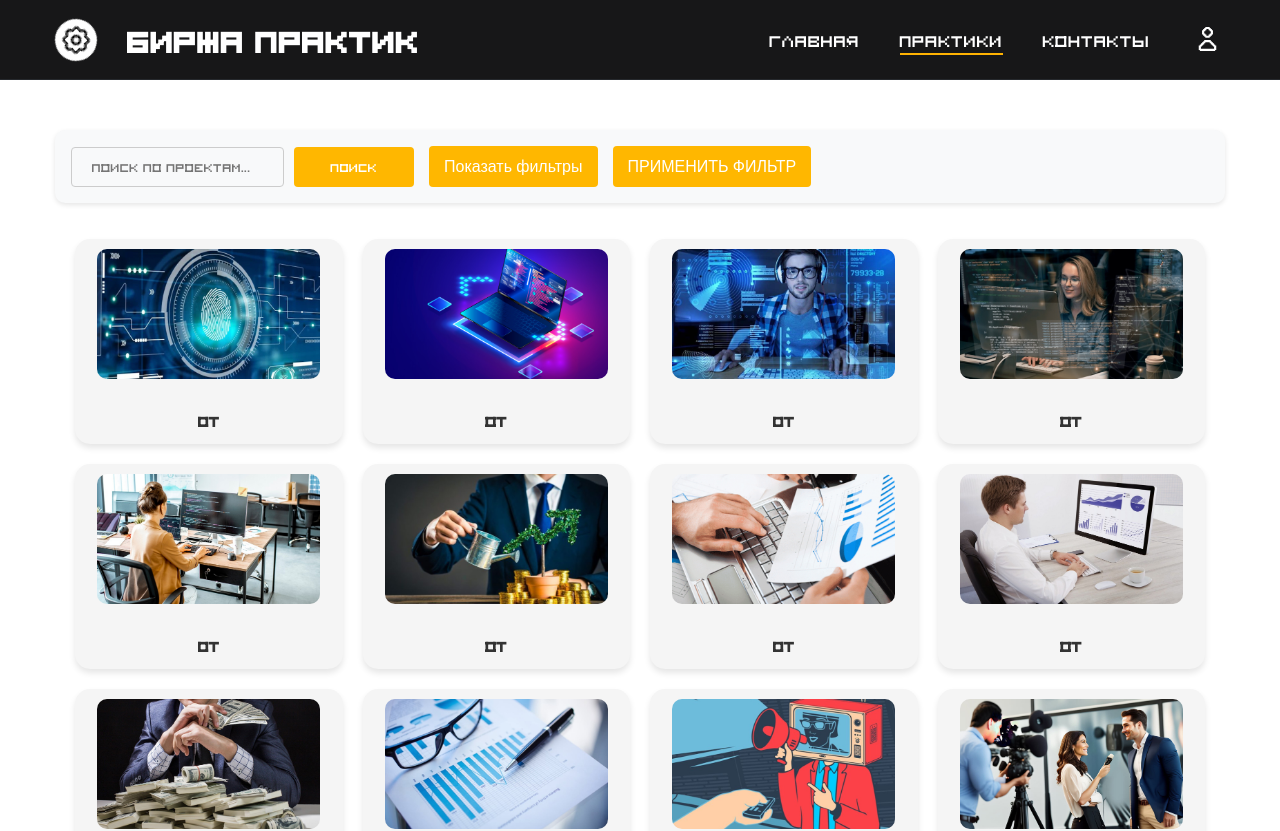
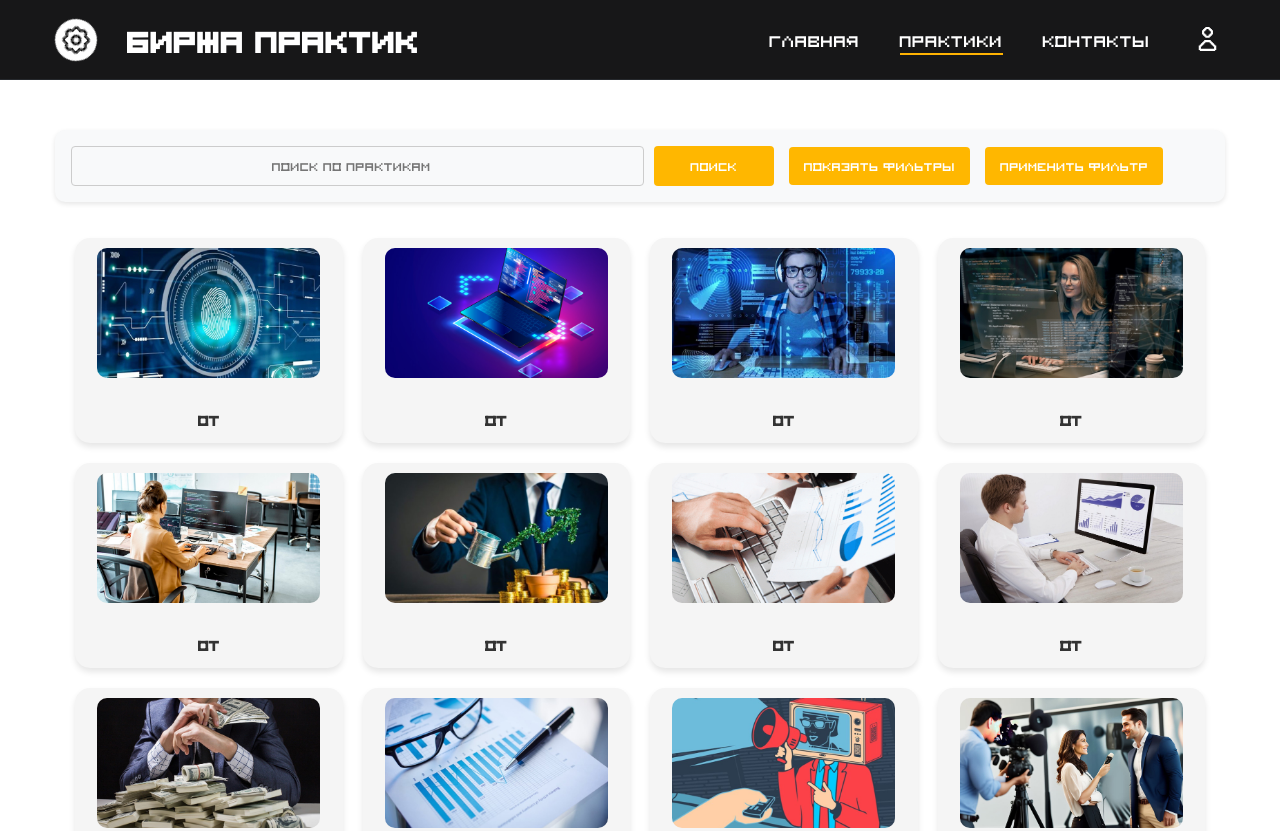
Before and after one commit to m3kskssssssss/web-uralsky-pelmeni, a React (Create React App) app: page /projects in a window 1280 px wide. Shown: the top 831 px of the page. Built offline with nearby package versions, Linux system fonts and the light colour scheme; no server answers.

Commit message:
MAX DEBUG FILTERS

```diff
--- a/src/pages/Filters.css
+++ b/src/pages/Filters.css
@@ -5,6 +5,7 @@
 
     box-shadow: 0 2px 5px rgba(0, 0, 0, 0.1); /* Тень для эффекта */
     margin-bottom: 1rem; /* Отступ снизу */
+    font-family: '8bit', sans-serif;
 }
 
 .filter-options {
@@ -22,3 +23,11 @@ select {
     width: 100%; /* Ширина выпадающего списка на 100% */
     max-width: 300px; /* Максимальная ширина выпадающего списка */
 }
+
+@font-face {
+	font-family: "8bit";
+	src: url("./../fonts/Visitor\ Rus.ttf") format("truetype");
+	font-style: normal;
+	font-weight: normal;
+
+  }
--- a/src/pages/Search.js
+++ b/src/pages/Search.js
@@ -11,7 +11,7 @@ const Search = ({ onSearch }) => {
         <div className="search">
             <input
                 type="text"
-                placeholder="Поиск по проектам..."
+                placeholder="Поиск по практикам"
                 value={query}
                 onChange={(e) => setQuery(e.target.value)}
             />
--- a/src/pages/style.css
+++ b/src/pages/style.css
@@ -20,7 +20,7 @@
 }
 
 .search input {
-    padding: 10px 20px;
+    padding: 10px 200px;
     border: 1px solid #ccc;
     border-radius: 4px;
     font-family: '8bit', sans-serif;
@@ -39,6 +39,7 @@
     margin-left: 10px; /* Отступ между кнопками */
     width: 120px; /* Задайте желаемую ширину */
     height: 40px; /* Задайте желаемую высоту */
+    font-family: '8bit', sans-serif;
 }
 
 .search button:hover {
```
